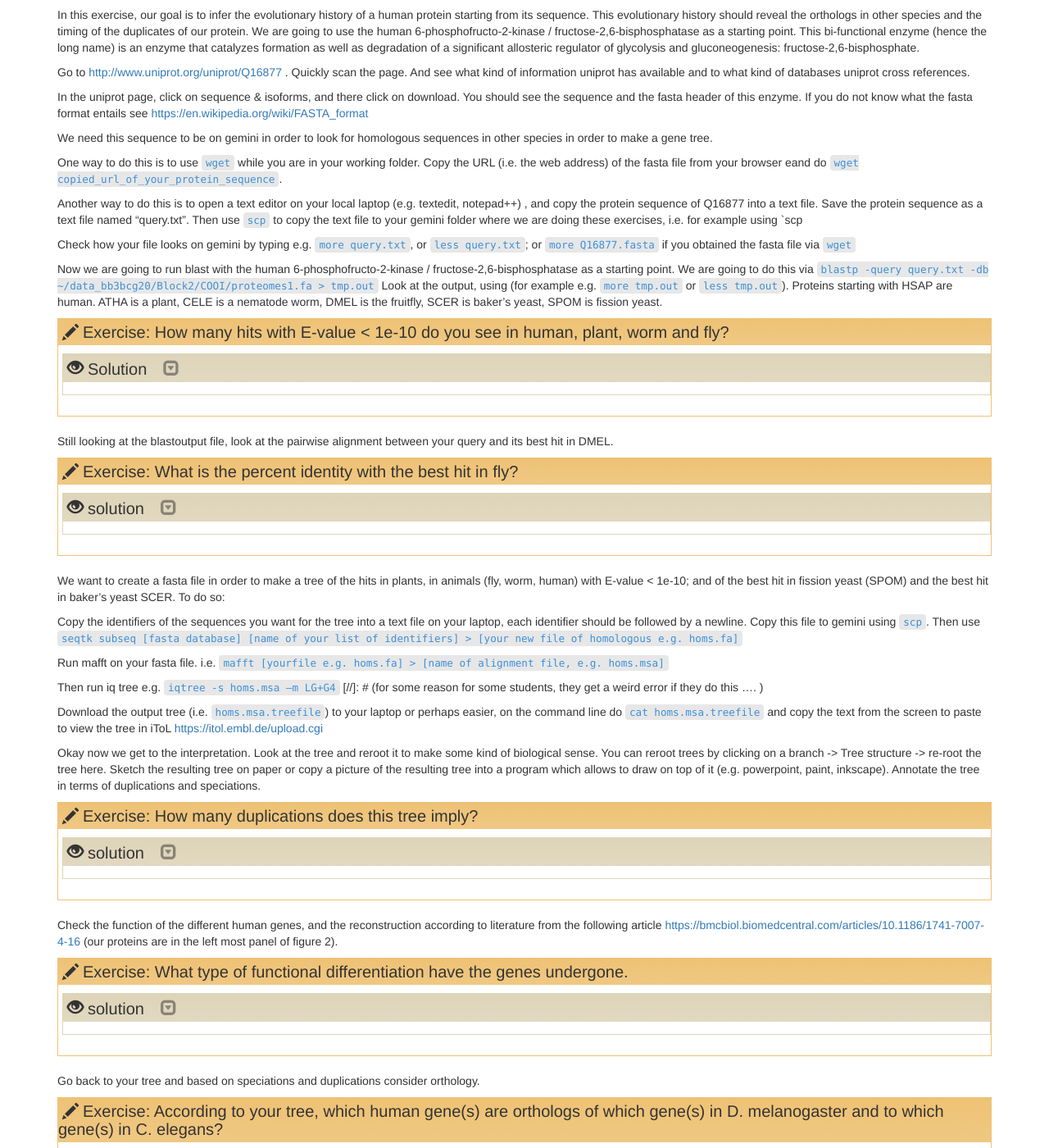
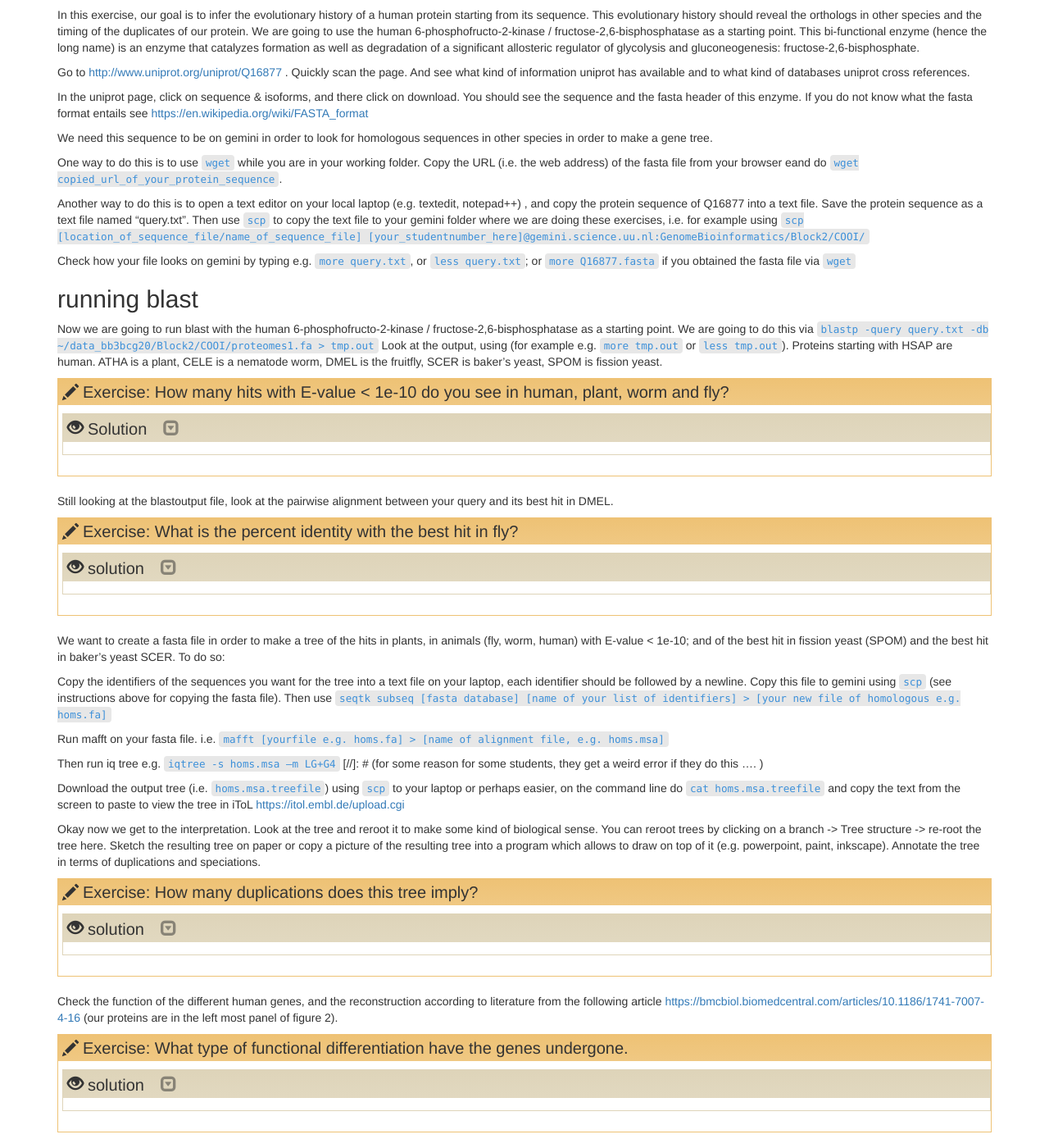
Before and after one commit to TeamMGE/GenomeBioinformaticsCourse, a Jekyll site: the page built from _episodes/40-COOI.md, in a window 1280 px wide and 1400 px high, scrolled down 614 px. Shown: the whole window at 82% size. Built offline with Jekyll 4.4.1, drawn with Linux system fonts in a browser that asks for light colours.

Commit message:
Update 40-COOI.md

```diff
--- a/_episodes/40-COOI.md
+++ b/_episodes/40-COOI.md
@@ -38,13 +38,13 @@ We need this sequence to be on gemini in order to look for homologous sequences
 
 One way to do this is to use `wget` while you are in your working folder. Copy the URL (i.e. the web address) of the fasta file from your browser eand do `wget copied_url_of_your_protein_sequence`.
 
-Another way to do this is to open a text editor on your local laptop (e.g. textedit, notepad++) , and copy the protein sequence of Q16877 into a text file. Save the protein sequence as a text file named “query.txt”. Then use `scp` to copy the text file to your gemini folder where we are doing these exercises, i.e. for example using `scp
-
-[comment]: # (maybe give syntax for doing the scp???? or use wget ????)
+Another way to do this is to open a text editor on your local laptop (e.g. textedit, notepad++) , and copy the protein sequence of Q16877 into a text file. Save the protein sequence as a text file named “query.txt”. Then use `scp` to copy the text file to your gemini folder where we are doing these exercises, i.e. for example using `scp  [location_of_sequence_file/name_of_sequence_file] [your_studentnumber_here]@gemini.science.uu.nl:GenomeBioinformatics/Block2/COOI/`
 
 Check how your file looks on gemini by typing e.g. `more query.txt`, or `less query.txt`; or `more Q16877.fasta` if you obtained the fasta file via `wget`
 
 [comment]: # (maybe turn this into an exercise solution queston so that people can check that they got the correct file)
+
+## running blast
 
 Now we are going to run blast with the human 6-phosphofructo-2-kinase / fructose-2,6-bisphosphatase  as a starting point. We are going to do this via `blastp -query query.txt -db ~/data_bb3bcg20/Block2/COOI/proteomes1.fa > tmp.out`
 Look at the output, using (for example e.g. `more tmp.out` or `less tmp.out`). Proteins starting with HSAP are human. ATHA is a plant, CELE is a nematode worm, DMEL is the fruitfly, SCER is baker’s yeast, SPOM is fission yeast.
@@ -86,14 +86,14 @@ Still looking at the blastoutput file, look at the pairwise alignment between yo
 
 We want to create a fasta file in order to make a tree of the hits in plants, in animals (fly, worm, human) with E-value < 1e-10; and of the best hit in fission yeast (SPOM) and the best hit in baker’s yeast SCER. To do so:
 
-Copy the identifiers of the sequences you want for the tree into a text file on your laptop, each identifier should be followed by a newline. Copy this file to gemini using `scp`. Then use `seqtk subseq [fasta database] [name of your list of identifiers] > [your new file of homologous e.g. homs.fa]`
+Copy the identifiers of the sequences you want for the tree into a text file on your laptop, each identifier should be followed by a newline. Copy this file to gemini using `scp` (see instructions above for copying the fasta file). Then use `seqtk subseq [fasta database] [name of your list of identifiers] > [your new file of homologous e.g. homs.fa]`
 
 Run mafft on your fasta file. i.e. `mafft [yourfile e.g. homs.fa] > [name of alignment file, e.g. homs.msa]`
 
 Then run iq tree e.g. `iqtree -s  homs.msa –m LG+G4`
 [//]: # (for some reason for some students, they get a weird error if they do this .... )
 
-Download the output tree (i.e. `homs.msa.treefile`) to your laptop or perhaps easier, on the command line do `cat homs.msa.treefile` and copy the text from the screen to paste to view the tree in iToL [https://itol.embl.de/upload.cgi](https://itol.embl.de/upload.cgi)
+Download the output tree (i.e. `homs.msa.treefile`) using `scp` to your laptop or perhaps easier, on the command line do `cat homs.msa.treefile` and copy the text from the screen to paste to view the tree in iToL [https://itol.embl.de/upload.cgi](https://itol.embl.de/upload.cgi)
 
 Okay now we get to the interpretation. Look at the tree and reroot it to make some kind of biological sense. You can reroot trees by clicking on a branch -> Tree structure -> re-root the tree here. Sketch the resulting tree on paper or copy a picture of the resulting tree into a program which allows to draw on top of it (e.g. powerpoint, paint, inkscape). Annotate the tree in terms of duplications and speciations.
 
```
